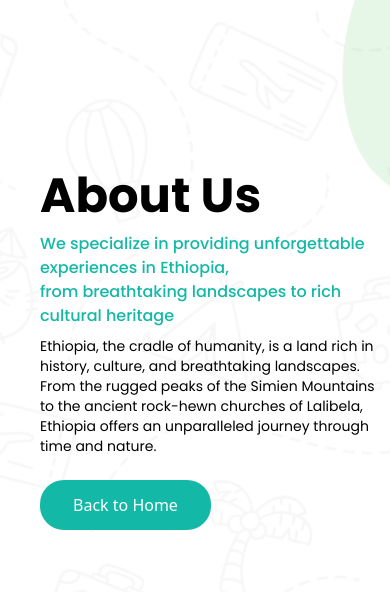
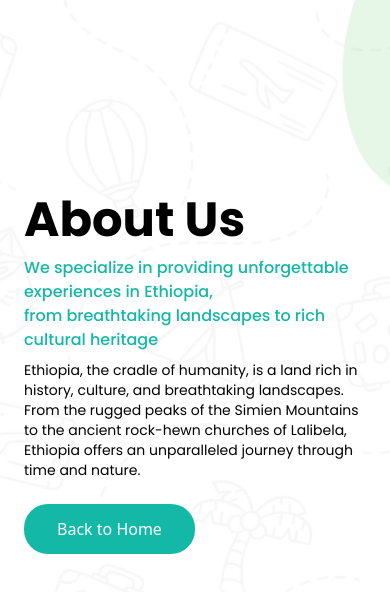
Before and after one commit to abduseK/Discover-Ethiopia, a React (Vite) app: page /about in a window 390 px wide. Shown: the top 592 px of the page. Built offline with nearby package versions, Linux system fonts and the light colour scheme.

Commit message:
animate the images

```diff
--- a/src/components/about.jsx
+++ b/src/components/about.jsx
@@ -10,12 +10,11 @@ const About = () => {
       animate={{ opacity: 1 }}
       exit={{ opacity: 0 }}
       transition={{ duration: 0.5 }}
+      className="h-screen bg-cover bg-center"
+      style={{ backgroundImage: `url(${backgroundImage})` }}
     >
-      <div
-        className="h-screen bg-cover bg-center"
-        style={{ backgroundImage: `url(${backgroundImage})` }}
-      >
-        <div className="flex flex-col ml-10 relative h-ful">
+      <div className="p-6 md:ml-20">
+        <div className="flex flex-col relative h-ful">
           <h1 className=" font-poppins font-bold text-5xl mt-40 py-3">
             About Us
           </h1>
@@ -42,9 +41,12 @@ const About = () => {
           </div>
         </div>
 
-        <img
+        <motion.img
           src={travelImage}
-          className="hidden md:block rotate-35 w-full xl:w-1/2 xl:absolute bottom-0 right-20 top-2"
+          className=" py-20 hidden md:block rotate-35 w-full xl:w-1/3 xl:absolute bottom-0 right-40 top-2"
+          initial={{ x: "100vw" }}
+          animate={{ x: 0 }}
+          transition={{ type: "tween", duration: 1 }}
         />
       </div>
     </motion.div>
--- a/src/components/home.jsx
+++ b/src/components/home.jsx
@@ -42,9 +42,12 @@ const Home = () => {
           </div>
         </div>
 
-        <img
+        <motion.img
           src={travelImage}
-          className="hidden md:block w-full xl:w-1/3 xl:absolute bottom-0 right-32 h-25"
+          className="py-10 hidden md:block w-full xl:w-1/3 xl:absolute bottom-0 right-40 h-full"
+          initial={{ x: "100vw" }}
+          animate={{ x: 0 }}
+          transition={{ type: "tween", duration: 1 }}
         />
       </div>
     </motion.div>
```
